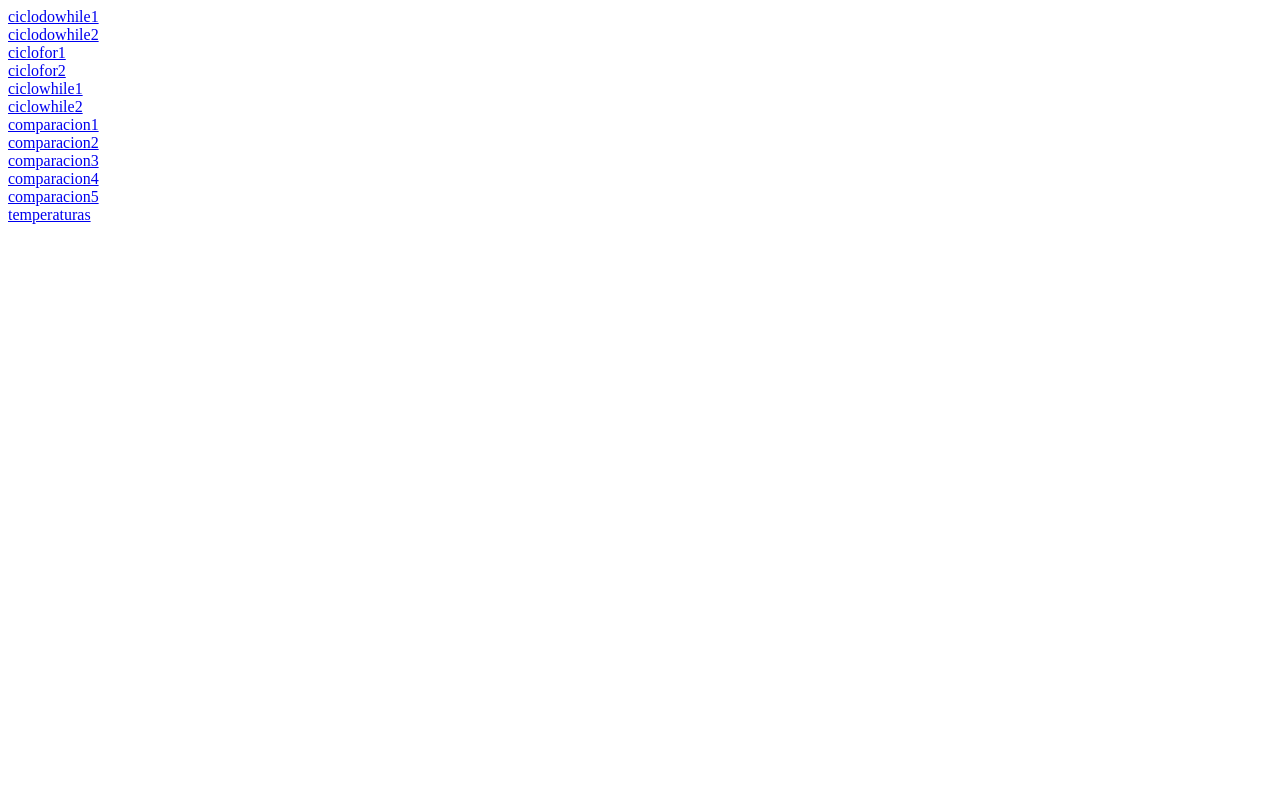
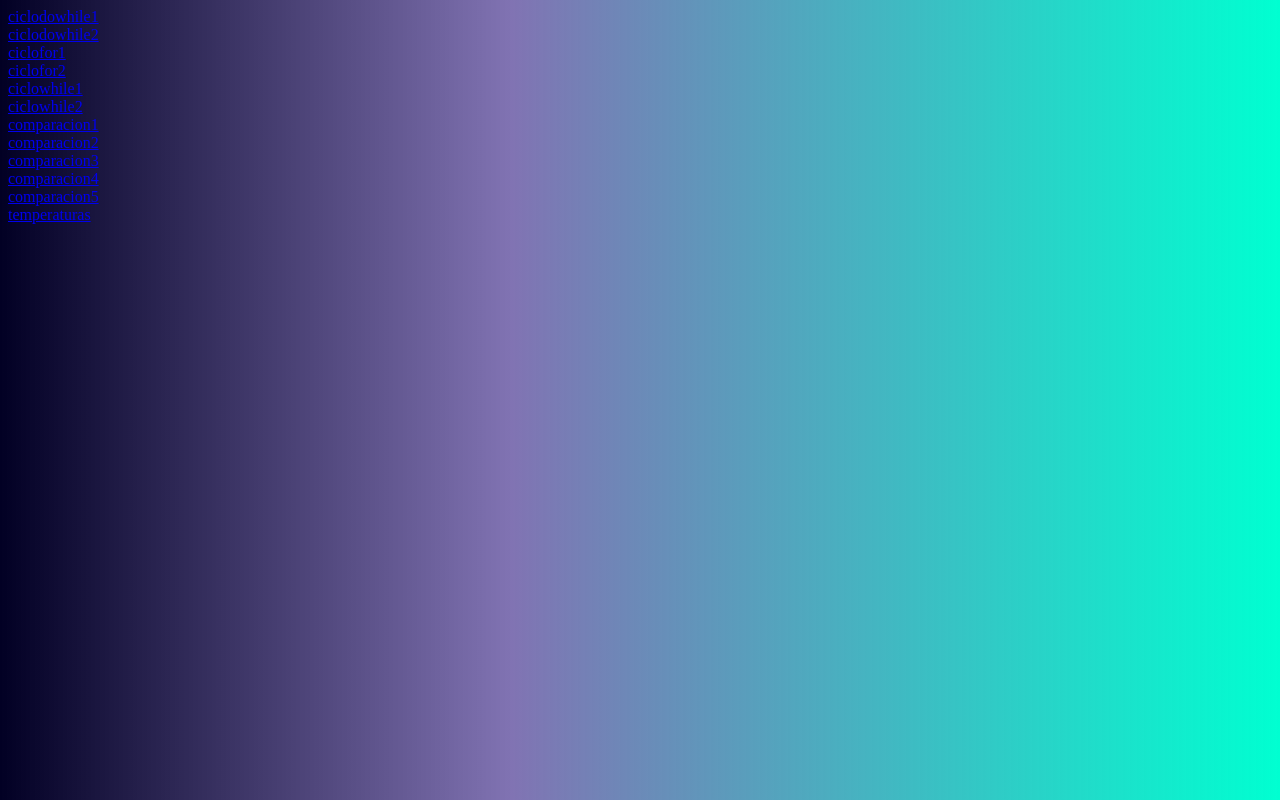
Before and after one commit to melchor27/Practicas-, a plain HTML site: page Sitio/index.html in a window 1280 px wide. Drawn offline with Linux system fonts and the light colour scheme.

Commit message:
Update index.html

```diff
--- a/Sitio/index.html
+++ b/Sitio/index.html
@@ -5,7 +5,13 @@
     <meta http-equiv="X-UA-Compatible" content="IE=edge" />
     <meta name="viewport" content="width=device-width, initial-scale=1.0" />
     <title>MENU</title>
+    <style>
+      body{
+      background: rgb(2,0,36);
+background: linear-gradient(90deg, rgba(2,0,36,1) 0%, rgba(33,9,121,0.5690651260504201) 40%, rgba(0,255,209,1) 100%);}
+    </style>
   </head>
+
   <body>
     <a href="../Sitio/ciclodowhile1.html">ciclodowhile1</a><br>
     <a href="../Sitio/ciclodowhile2.html">ciclodowhile2</a ><br>
```
